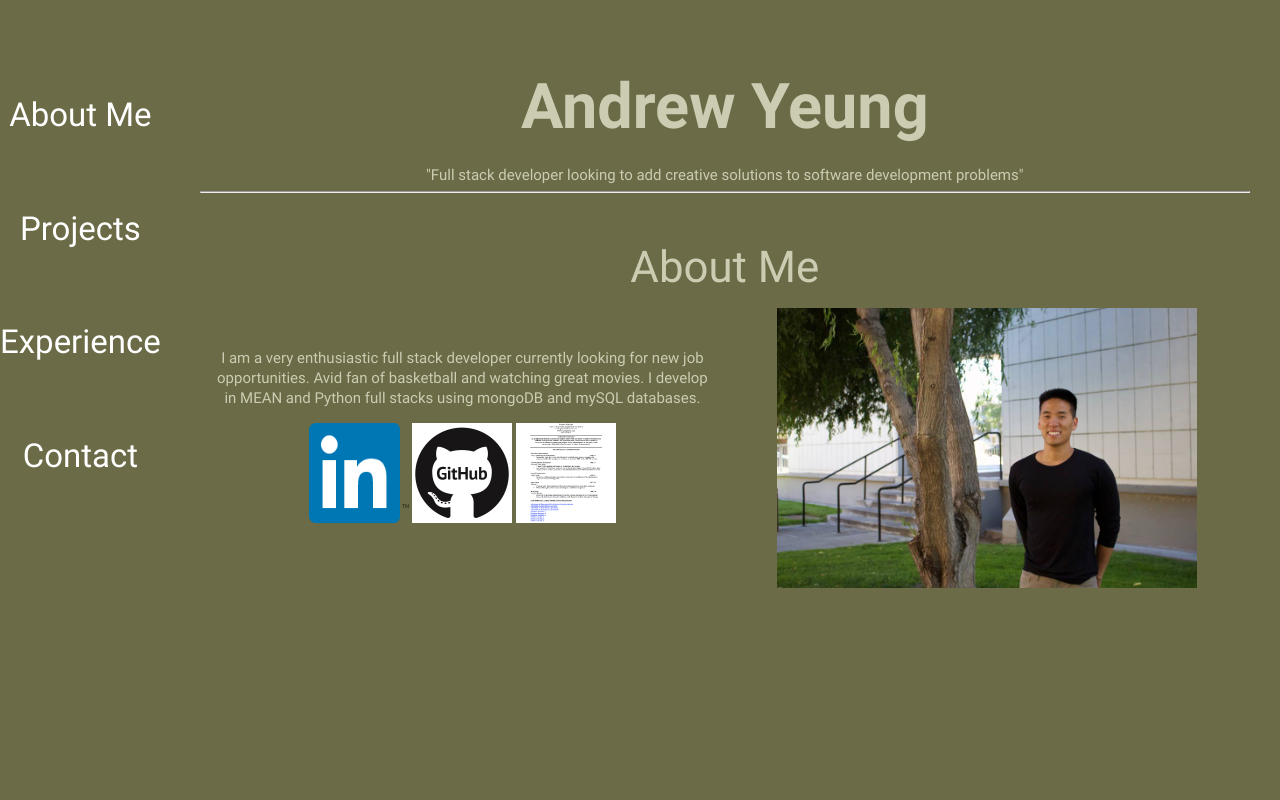
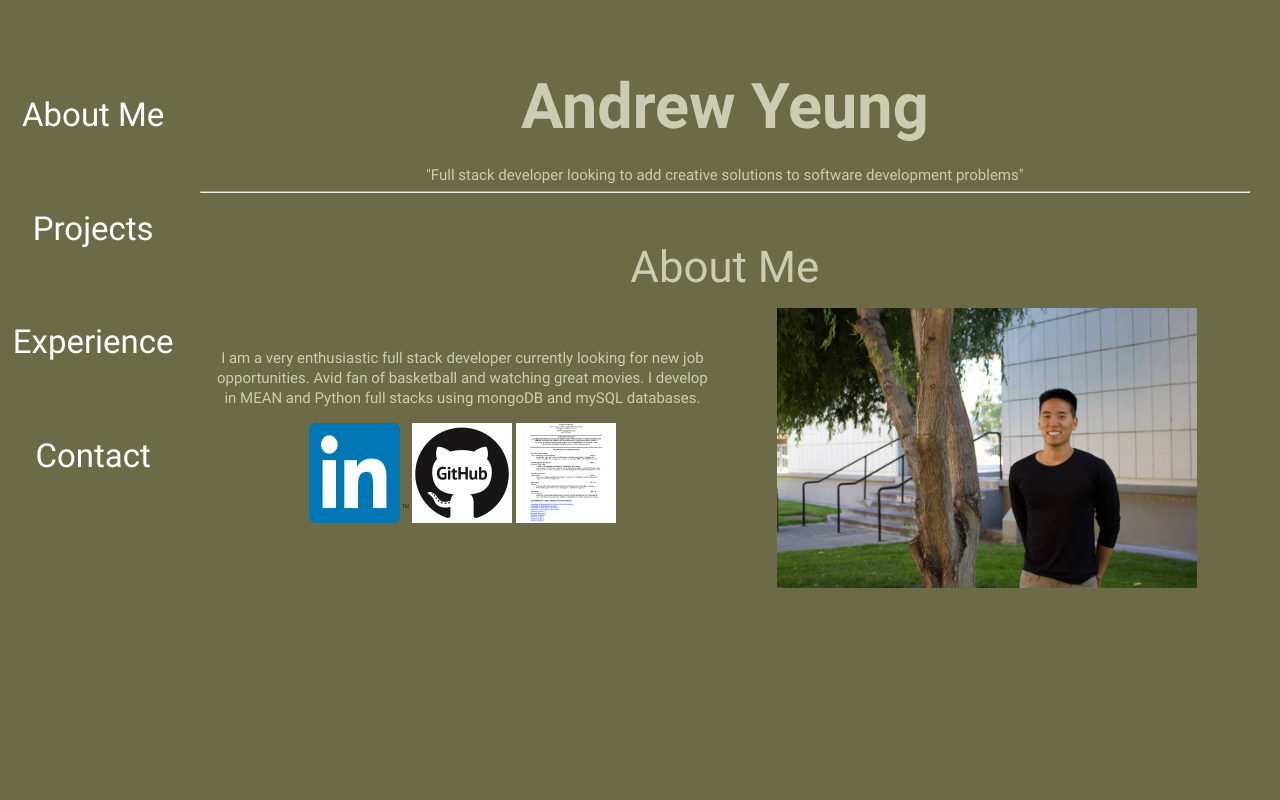
Before and after one commit to andrewhyeung/portfolio-, a website: page client/index.html in a window 1280 px wide. Shown: the top 800 px of the page. Drawn offline with nearby package versions, Linux system fonts and the light colour scheme.

Commit message:
added 1% margin-left to navbar

```diff
--- a/client/static/custom_stylesheet.css
+++ b/client/static/custom_stylesheet.css
@@ -9,7 +9,7 @@ body{
 	height: 70%;
 	background-color: #6b6b47;
 	padding-bottom: 80px;
-	padding-right: 20px;
+	margin-left: 1%;
 }
 	#left a{
 		font-size: 220%;
```
